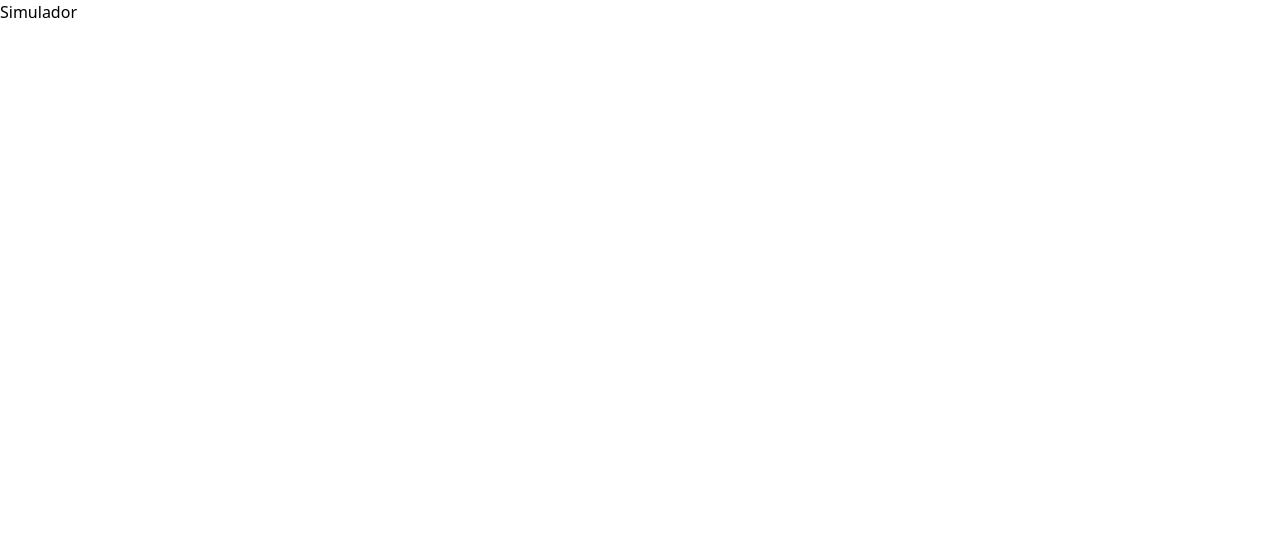
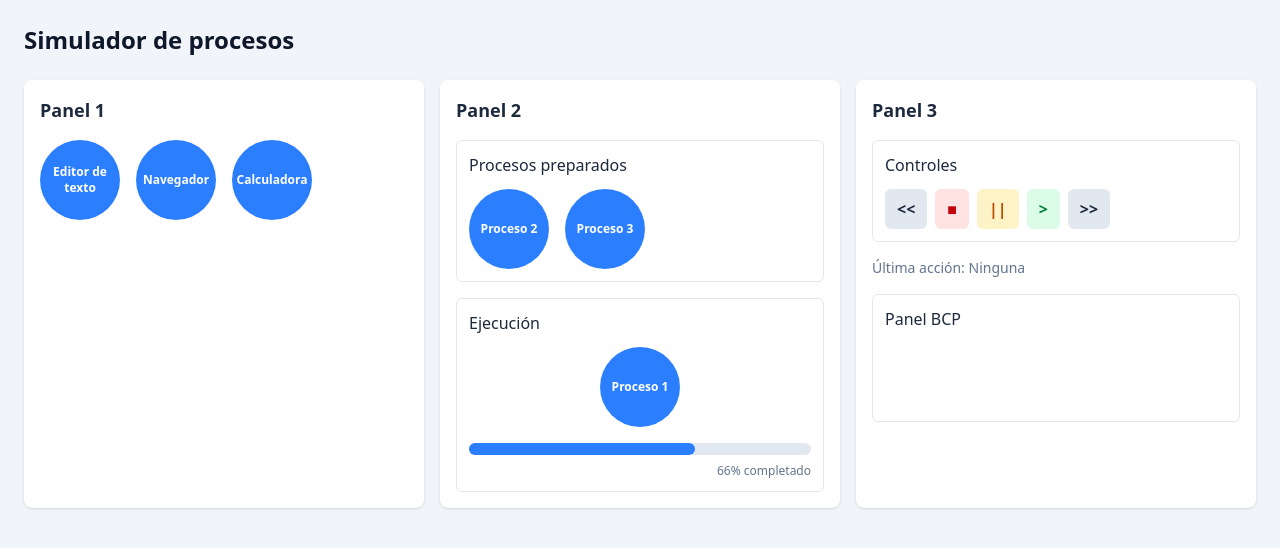
Before and after one commit to kev30u/simulador-procesos, a Next.js app: page / in a window 1280 px wide. Shown: the top 548 px of the page. Built offline with nearby package versions, Linux system fonts and the light colour scheme.

Commit message:
Estructura inicial Frontend

```diff
--- a/package.json
+++ b/package.json
@@ -20,6 +20,8 @@
     "@types/react-dom": "^19",
     "eslint": "^9",
     "eslint-config-next": "16.4.3",
+    "prettier": "^3.9.10",
+    "prettier-plugin-tailwindcss": "^0.8.1",
     "tailwindcss": "^4",
     "typescript": "^5"
   }
--- a/src/app/page.tsx
+++ b/src/app/page.tsx
@@ -1,5 +1,55 @@
+"use client";
+
+import { useState } from "react";
+
+import Controles from "@/components/Controles";
+import Ejecucion from "@/components/Ejecucion";
+import PanelBCP from "@/components/PanelBCP";
+import Preparados from "@/components/Preparados";
+import Programas from "@/components/Programas";
+
+const programas = ["Editor de texto", "Navegador", "Calculadora"];
+const procesosPreparados = ["Proceso 2", "Proceso 3"];
+const procesoEnEjecucion = "Proceso 1";
+
 export default function Home() {
+  const [ultimaAccion, setUltimaAccion] = useState("Ninguna");
+
   return (
-    <h1>Simulador</h1>
+    <main className="min-h-screen bg-slate-100 p-4 text-slate-800 sm:p-6">
+      <div className="mx-auto max-w-7xl">
+        <h1 className="mb-6 text-2xl font-bold text-slate-900">
+          Simulador de procesos
+        </h1>
+
+        <div className="grid gap-4 lg:grid-cols-3">
+          <section className="rounded-lg bg-white p-4 shadow-sm">
+            <h2 className="mb-4 text-lg font-semibold">Panel 1</h2>
+            <Programas programas={programas} />
+          </section>
+
+          <section className="space-y-4 rounded-lg bg-white p-4 shadow-sm">
+            <h2 className="text-lg font-semibold">Panel 2</h2>
+            <Preparados procesos={procesosPreparados} />
+            <Ejecucion proceso={procesoEnEjecucion} progreso={66} />
+          </section>
+
+          <section className="space-y-4 rounded-lg bg-white p-4 shadow-sm">
+            <h2 className="text-lg font-semibold">Panel 3</h2>
+            <Controles
+              onRetroceder={() => setUltimaAccion("Retroceder")}
+              onDetener={() => setUltimaAccion("Detener")}
+              onPausar={() => setUltimaAccion("Pausar")}
+              onReproducir={() => setUltimaAccion("Reproducir")}
+              onAvanzar={() => setUltimaAccion("Avanzar")}
+            />
+            <p className="text-sm text-slate-500">
+              Última acción: {ultimaAccion}
+            </p>
+            <PanelBCP />
+          </section>
+        </div>
+      </div>
+    </main>
   );
 }
--- a/src/components/BolitaProceso.tsx
+++ b/src/components/BolitaProceso.tsx
@@ -0,0 +1,11 @@
+type BolitaProcesoProps = {
+  nombre: string;
+};
+
+export default function BolitaProceso({ nombre }: BolitaProcesoProps) {
+  return (
+    <div className="flex h-20 w-20 items-center justify-center rounded-full bg-blue-500 text-center text-xs font-bold text-white">
+      {nombre}
+    </div>
+  );
+}
--- a/src/components/Controles.tsx
+++ b/src/components/Controles.tsx
@@ -0,0 +1,63 @@
+type ControlesProps = {
+  onRetroceder: () => void;
+  onDetener: () => void;
+  onPausar: () => void;
+  onReproducir: () => void;
+  onAvanzar: () => void;
+};
+
+export default function Controles({
+  onRetroceder,
+  onDetener,
+  onPausar,
+  onReproducir,
+  onAvanzar,
+}: ControlesProps) {
+  return (
+    <div className="rounded-md border border-slate-200 p-3">
+      <h3 className="mb-3 font-medium">Controles</h3>
+      <div className="flex flex-wrap gap-2">
+        <button
+          type="button"
+          aria-label="Retroceder un tic"
+          onClick={onRetroceder}
+          className="rounded-md bg-slate-200 px-3 py-2 font-bold hover:bg-slate-300"
+        >
+          &lt;&lt;
+        </button>
+        <button
+          type="button"
+          aria-label="Detener"
+          onClick={onDetener}
+          className="rounded-md bg-red-100 px-3 py-2 font-bold text-red-700 hover:bg-red-200"
+        >
+          ■
+        </button>
+        <button
+          type="button"
+          aria-label="Pausar"
+          onClick={onPausar}
+          className="rounded-md bg-amber-100 px-3 py-2 font-bold text-amber-700 hover:bg-amber-200"
+        >
+          ||
+        </button>
+        <button
+          type="button"
+          aria-label="Iniciar o continuar"
+          onClick={onReproducir}
+          className="rounded-md bg-green-100 px-3 py-2 font-bold text-green-700 hover:bg-green-200"
+        >
+          &gt;
+        </button>
+        <button
+          type="button"
+          aria-label="Avanzar un tic"
+          onClick={onAvanzar}
+          className="rounded-md bg-slate-200 px-3 py-2 font-bold hover:bg-slate-300"
+        >
+          &gt;&gt;
+        </button>
+      </div>
+    </div>
+  );
+}
--- a/src/components/Ejecucion.tsx
+++ b/src/components/Ejecucion.tsx
@@ -0,0 +1,28 @@
+import BolitaProceso from "./BolitaProceso";
+
+type EjecucionProps = {
+  proceso: string;
+  progreso: number;
+};
+
+export default function Ejecucion({ proceso, progreso }: EjecucionProps) {
+  return (
+    <div className="rounded-md border border-slate-200 p-3">
+      <div className="mb-3 flex items-center justify-between">
+        <h3 className="font-medium">Ejecución</h3>
+      </div>
+      <div className="mb-4 flex justify-center">
+        <BolitaProceso nombre={proceso} />
+      </div>
+      <div className="h-3 w-full rounded-full bg-slate-200">
+        <div
+          className="h-3 rounded-full bg-blue-500"
+          style={{ width: `${progreso}%` }}
+        />
+      </div>
+      <p className="mt-2 text-right text-xs text-slate-500">
+        {progreso}% completado
+      </p>
+    </div>
+  );
+}
--- a/src/components/PanelBCP.tsx
+++ b/src/components/PanelBCP.tsx
@@ -0,0 +1,7 @@
+export default function PanelBCP() {
+  return (
+    <div className="min-h-32 rounded-md border border-slate-200 p-3">
+      <h3 className="mb-3 font-medium">Panel BCP</h3>
+    </div>
+  );
+}
--- a/src/components/Preparados.tsx
+++ b/src/components/Preparados.tsx
@@ -0,0 +1,20 @@
+import BolitaProceso from "./BolitaProceso";
+
+type PreparadosProps = {
+  procesos: string[];
+};
+
+export default function Preparados({ procesos }: PreparadosProps) {
+  return (
+    <div className="rounded-md border border-slate-200 p-3">
+      <h3 className="mb-3 font-medium">Procesos preparados</h3>
+      <div className="flex flex-wrap gap-4">
+        {procesos.map((proceso) => (
+          <div key={proceso} className="flex flex-col items-center gap-2">
+            <BolitaProceso nombre={proceso} />
+          </div>
+        ))}
+      </div>
+    </div>
+  );
+}
--- a/src/components/Programas.tsx
+++ b/src/components/Programas.tsx
@@ -0,0 +1,17 @@
+import BolitaProceso from "./BolitaProceso";
+
+type ProgramasProps = {
+  programas: string[];
+};
+
+export default function Programas({ programas }: ProgramasProps) {
+  return (
+    <div className="flex flex-wrap gap-4">
+      {programas.map((programa) => (
+        <div key={programa} className="flex flex-col items-center gap-2">
+          <BolitaProceso nombre={programa} />
+        </div>
+      ))}
+    </div>
+  );
+}
```
Also changed, not shown: 2 other files (tests, documents, lock files or other folders).
